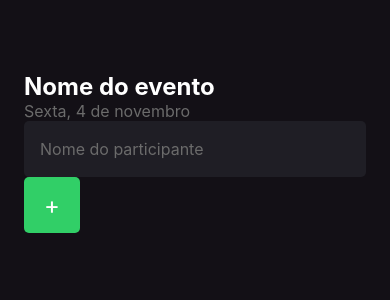
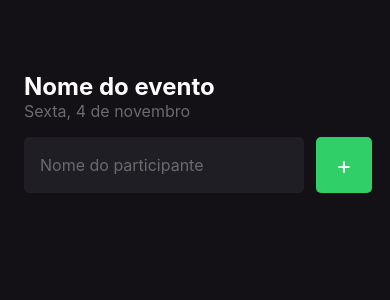
Before and after one commit to MarcosPalhao/Im-Here, a React Native app: screen / in a window 390 px wide. Shown: the top 300 px of the page. Built offline with nearby package versions, Linux system fonts and the light colour scheme.

Commit message:
creating form

```diff
--- a/src/screens/Home/index.tsx
+++ b/src/screens/Home/index.tsx
@@ -11,6 +11,7 @@ export function Home() {
       <Text style={styles.eventName}>Nome do evento</Text>
       <Text style={styles.eventDate}>Sexta, 4 de novembro</Text>
 
+			<View style={styles.form}>
 				<TextInput
 					style={styles.input}
 					placeholder="Nome do participante"
@@ -21,5 +22,6 @@ export function Home() {
 					<Text style={styles.buttonText}>+</Text>
 				</TouchableOpacity>
 			</View>
+    </View>
   )
 }
--- a/src/screens/Home/styles.ts
+++ b/src/screens/Home/styles.ts
@@ -25,7 +25,9 @@ export const styles = StyleSheet.create({
         borderRadius: 5,
         color: '#fff',
         padding: 16,
-        fontSize: 16
+        fontSize: 16,
+        flex: 1,
+        marginRight: 12
     },
 
     buttonText: {
@@ -40,5 +42,12 @@ export const styles = StyleSheet.create({
         backgroundColor: '#31cf67',
         alignItems: 'center',
         justifyContent: 'center'
+    },
+
+    form: {
+        width: '100%',
+        flexDirection: 'row',
+        marginTop: 16,
+        marginBottom: 42,
     }
 });
```
Lines whose indentation alone changed are shown as unchanged.
